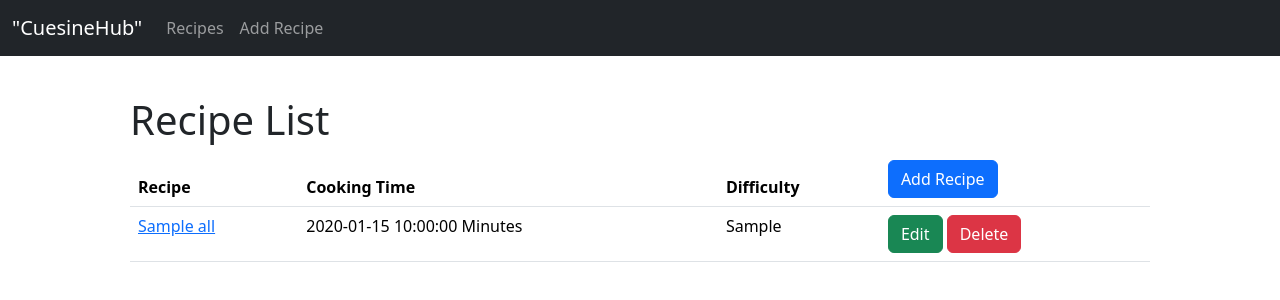
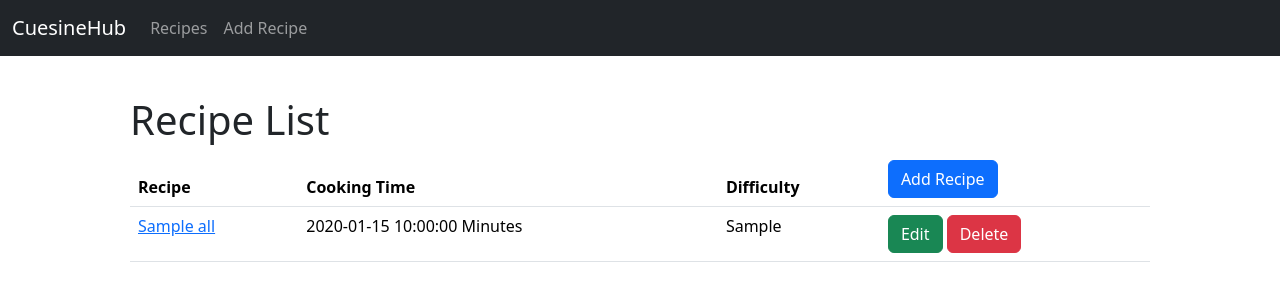
Before and after one commit to CueMaxX/CuesineHub, a PHP site: page / in a window 1280 px wide. Shown: the top 300 px of the page. Run offline with PHP 8.4, Linux system fonts and the light colour scheme; tables that the repository leaves empty or names only in its code hold one stand-in row (values such as "Sample post").

```diff
--- a/navbar.php
+++ b/navbar.php
@@ -1,6 +1,6 @@
 <nav class="navbar navbar-expand-md navbar-dark fixed-top bg-dark">
     <div class="container-fluid">
-        <a class="navbar-brand" href="index.php">"CuesineHub"</a>
+        <a class="navbar-brand" href="index.php">CuesineHub</a>
         <button class="navbar-toggler" type="button" data-bs-toggle="collapse" data-bs-target="#navbarNav" aria-controls="navbarNav" aria-expanded="false" aria-label="Toggle navigation">
             <span class="navbar-toggler-icon"></span>
         </button>
```
